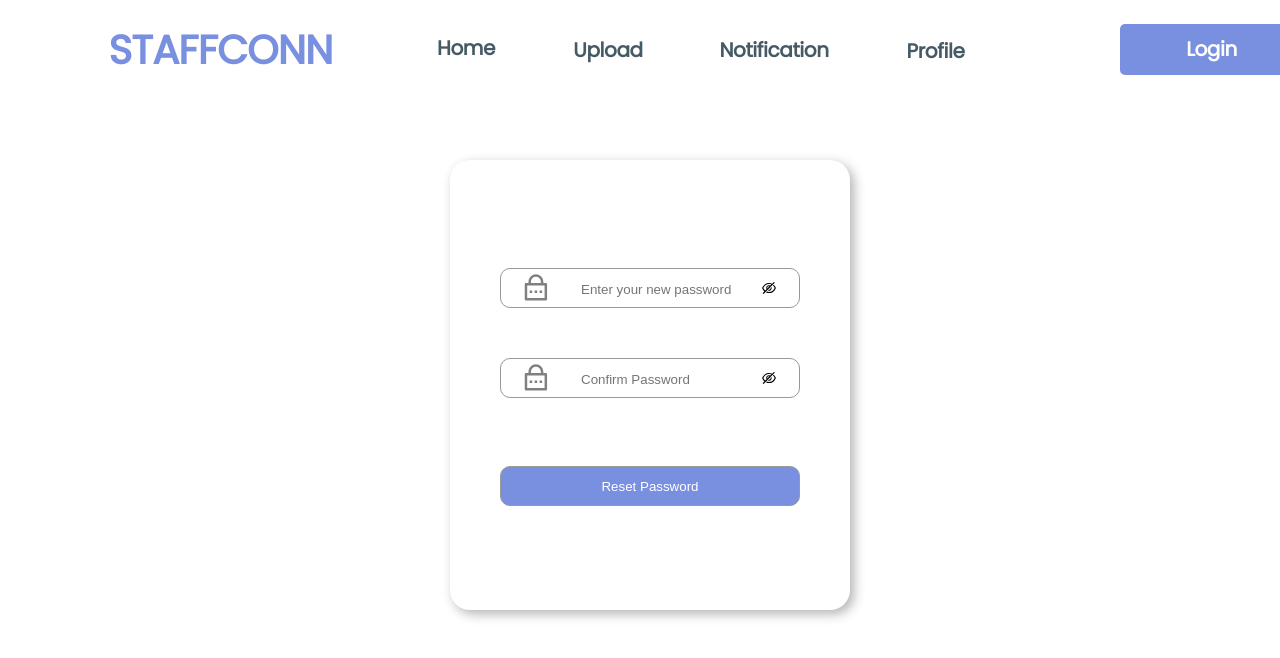
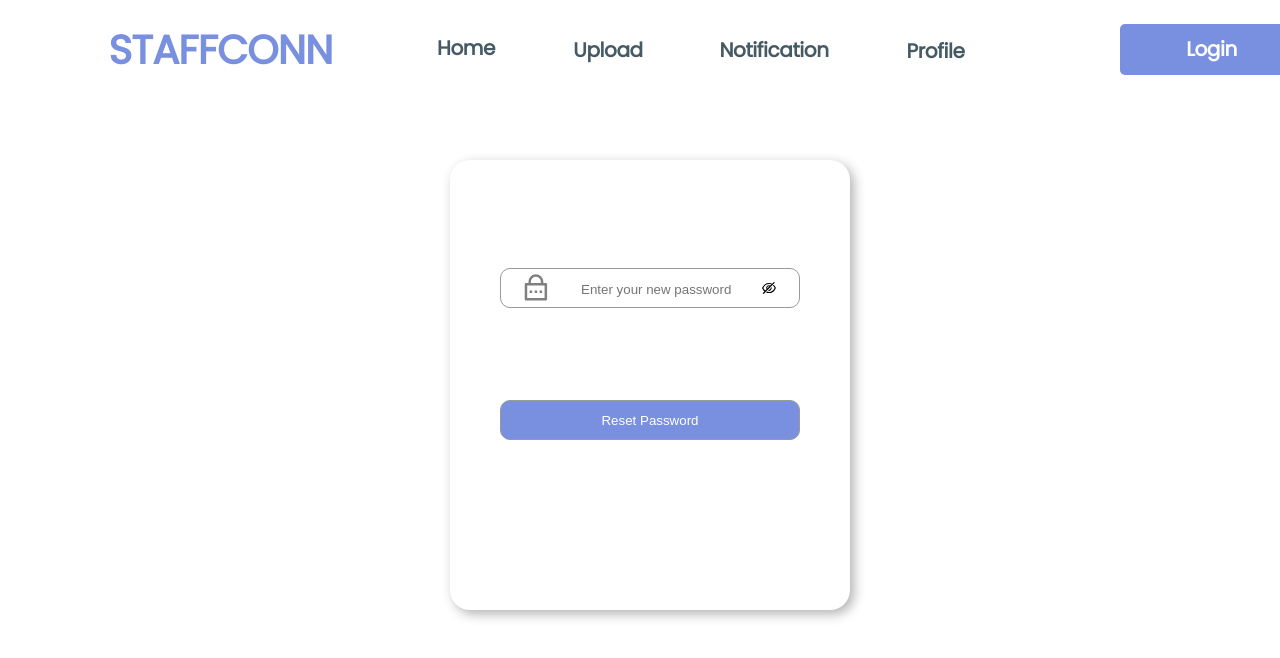
Before and after one commit to Ebunwadi/teamwork-frontend, a React (Create React App) app: page /resetPassword/1/1 in a window 1280 px wide. Shown: the top 658 px of the page. Built offline with nearby package versions, Linux system fonts and the light colour scheme.

Commit message:
ft(functional login page): implement login and forgot password functionality

```diff
--- a/src/components/Registration-Login-page-components/Password.jsx
+++ b/src/components/Registration-Login-page-components/Password.jsx
@@ -1,135 +1,30 @@
-// import React, {useState} from 'react'
-// import styles from './login.module.css'
-// import {RiLockPasswordLine} from 'react-icons/ri'
-// import {AiOutlineEye} from 'react-icons/ai'
-// import {AiOutlineEyeInvisible} from 'react-icons/ai'
-// import {useNavigate, useParams} from "react-router-dom";
-// // import { useSelector } from "react-redux";
-
-// function Password() {
-//   // const token = useSelector((state) => state.auth.token)
-//   // const id = useSelector((state) => state.auth.user)
-//   const navigate = useNavigate();
-//   let params = useParams();
-//   const [isShown, setIsShown] = useState(false);
-//   const initialForm = {
-//     password: '',
-//     confirmPassword: ''
-//   }
-//   const [form, setForm] = useState(initialForm)
-//   const handleChange = (e) => {
-//     setForm({
-//       ...form,
-//       [e.target.name] : e.target.value
-//   })
-//   }
-//   const handleSubmit = async (e) => {
-//     e.preventDefault()
-//       const res = await fetch(`https://ebubeproject.onrender.com/api/v1/auth/reset-password/${params.id}/${params.token}`, {
-//       method: "PATCH",
-//       body: JSON.stringify(form),
-//       headers: {
-//         "content-type": "application/json",
-//       },
-//     });
-//   // console.log(token, id);
-
-//     const feedback = await res.json();
-//     console.log(feedback);
-//     if (res.ok){
-//       const {message} = feedback.data
-//       if(window.confirm(`${message}`)) {
-//         navigate('/login')
-//       }
-//     }else {
-//       const {error} = feedback;
-//       alert(error);
-//     }
-//     }
-//   return (
-//     <div>
-//       <form className={styles.login} autoComplete = 'off' onSubmit={handleSubmit}>
-//         <br /><br /><br />
-//         <br /><br /><br />
-//         <div className={styles.input}>
-//           <input
-//             type={isShown? 'text': 'password'}
-//             placeholder="Enter your new passwoerd"
-//             className={styles.email}
-//             autoComplete = 'off'
-//             name='password'
-//             value={form.password}
-//             onChange={handleChange}
-//             required
-//           />
-//           <RiLockPasswordLine className={styles.passwordIcon} />
-//           <div
-//             onClick={() => {setIsShown(!isShown)}}
-//             className = {styles.eyeButton}> {isShown? <AiOutlineEye /> : <AiOutlineEyeInvisible />}
-//           </div>
-//         </div>
-//           <br /><br /> <br /><br />
-//         <div className={styles.input}>
-//           <input
-//             type={isShown? 'text': 'password'}
-//             placeholder="Confirm Password"
-//             className={styles.password}
-//             autoComplete = 'off'
-//             name='password'
-//             value={form.confirmPassword}
-//             onChange={handleChange}
-//           />
-//           <RiLockPasswordLine className={styles.passwordIcon} />
-//           <div
-//             onClick={() => {setIsShown(!isShown)}}
-//             className = {styles.eyeButton}> {isShown? <AiOutlineEye /> : <AiOutlineEyeInvisible />}
-//           </div>
-//         </div>
-//         <button className={`${styles.input} ${styles.btn}`} type = 'submit'>Reset Password</button>
-//       </form>
-//     </div>
-//   )
-// }
-
-// export default Password
-
 import React, {useState} from 'react'
 import styles from './login.module.css'
 import {RiLockPasswordLine} from 'react-icons/ri'
 import {AiOutlineEye} from 'react-icons/ai'
 import {AiOutlineEyeInvisible} from 'react-icons/ai'
 import {useNavigate, useParams} from "react-router-dom";
-import { useForm } from "react-hook-form";
 
 function Password() {
   const navigate = useNavigate();
-  const params = useParams();
+  let params = useParams();
   const [isShown, setIsShown] = useState(false);
-  const [isPasswordShown, setIsPasswordShown] = useState(false);
-  // const initialForm = {
-  //   password: '',
-  //   confirmPassword: ''
-  // }
-  // const [form, setForm] = useState(initialForm)
-  // const handleChange = (e) => {
-  //   setForm({
-  //     ...form,
-  //     [e.target.name] : e.target.value
-  // })
-  // }
-
-  // handle form events
-  const { register, watch, formState: { errors } } = useForm({
-    mode:'onTouched'
-});
-
-const password = watch('password')
-
+  const initialForm = {
+    password: '',
+    confirmPassword: ''
+  }
+  const [form, setForm] = useState(initialForm)
+  const handleChange = (e) => {
+    setForm({
+      ...form,
+      [e.target.name] : e.target.value
+  })
+  }
   const handleSubmit = async (e) => {
     e.preventDefault()
       const res = await fetch(`https://ebubeproject.onrender.com/api/v1/auth/reset-password/${params.id}/${params.token}`, {
-      method: "POST",
-      body: JSON.stringify(password),
+      method: "PATCH",
+      body: JSON.stringify(form),
       headers: {
         "content-type": "application/json",
       },
@@ -159,23 +54,9 @@ const password = watch('password')
             className={styles.email}
             autoComplete = 'off'
             name='password'
-            // value={form.password}
-            // onChange={handleChange}
-            {...register("password", { required: 'Password is required',
-              pattern:{
-                // eslint-disable-next-line
-                // value:/^(\S)(?=.*[0-9])(?=.*[A-Z])(?=.*[a-z])(?=.*[~`!@#$%^&*()--+={}\[\]|\\:;"'<>,.?/_₹])[a-zA-Z0-9~`!@#$%^&*()--+={}\[\]|\\:;"'<>,.?/_₹]{10,16}$/,
-                // message:'Password should include at least one uppercase, one numeric value and one special character'
-              },
-              minLength:{
-                value:4,
-                message:'Minimum Required length is 4'
-              },
-              maxLength: {
-                value: 20,
-                message: "Maximum Required length is 20",
-                },
-            })}
+            value={form.password}
+            onChange={handleChange}
+            required
           />
           <RiLockPasswordLine className={styles.passwordIcon} />
           <div
@@ -183,38 +64,7 @@ const password = watch('password')
             className = {styles.eyeButton}> {isShown? <AiOutlineEye /> : <AiOutlineEyeInvisible />}
           </div>
         </div>
-        <br /><br /><br />
-        {errors.password && <span className={styles.passwordError}>{errors.password.message}</span>}
-          <br /><br />
-          {/* confirm password */}
-        <div className={styles.input}>
-          <input
-            type={isPasswordShown? 'text': 'password'}
-            placeholder="Confirm Password"
-            className={styles.password}
-            autoComplete = 'off'
-            name='password'
-            // value={form.confirmPassword}
-            // onChange={handleChange}
-            onPaste={(e)=>{
-              e.preventDefault()
-              return false;
-            }}
-            {...register("confirmPassword", { required: 'confirm password is required',
-              validate: (value) =>
-              value === password || "The passwords do not match",
-            })}
-          />
-          <RiLockPasswordLine className={styles.passwordIcon} />
-          <div
-            onClick={() => {setIsPasswordShown(!isPasswordShown)}}
-            className = {styles.eyeButton}> {isPasswordShown? <AiOutlineEye /> : <AiOutlineEyeInvisible />}
-          </div>
-        </div>
-        <br /><br /><br />
-        {errors.confirmPassword && <span className={styles.passwordError}>{errors.confirmPassword.message}</span>}
-        <br /><br /><br />
-        <button className={`${styles.input} ${styles.btnn}`} type = 'submit'>Reset Password</button>
+        <button className={`${styles.input} ${styles.btn}`} type = 'submit'>Reset Password</button>
       </form>
     </div>
   )
```
